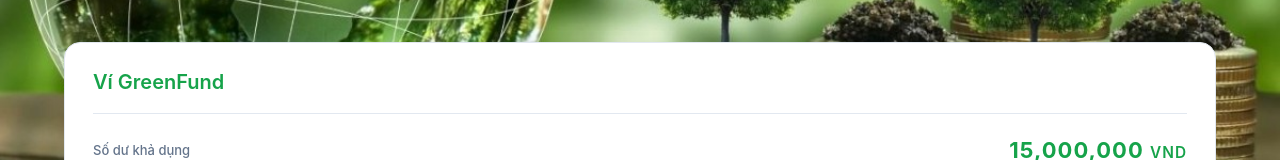
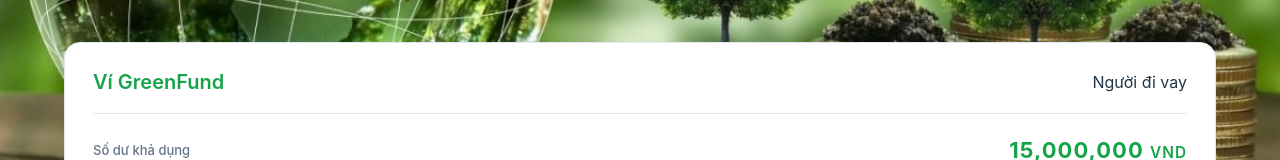
Before and after one commit to thaihoc1310/green_fund, a React (Vite) app in the folder front_end/: page /dashboard in a window 1280 px wide. Shown: the part 238-398 px from the top of the page. Built offline with nearby package versions, Linux system fonts and the light colour scheme.

Commit message:
feat: Add role labels for borrower and lender in account cards on Dashboard

```diff
--- a/front_end/src/components/Dashboard.jsx
+++ b/front_end/src/components/Dashboard.jsx
@@ -164,6 +164,7 @@ const Dashboard = () => {
             <div className="account-card">
               <div className="account-header">
                 <span className="account-label">Ví GreenFund</span>
+                <span className="account-role">Người đi vay</span>
               </div>
               <div className="account-balance">
                 <span className="balance-label">Số dư khả dụng</span>
@@ -322,6 +323,7 @@ const Dashboard = () => {
             <div className="account-card">
               <div className="account-header">
                 <span className="account-label">Ví GreenFund</span>
+                <span className="account-role">Nhà đầu tư</span>
               </div>
               <div className="account-balance">
                 <span className="balance-label">Số dư khả dụng</span>
```
